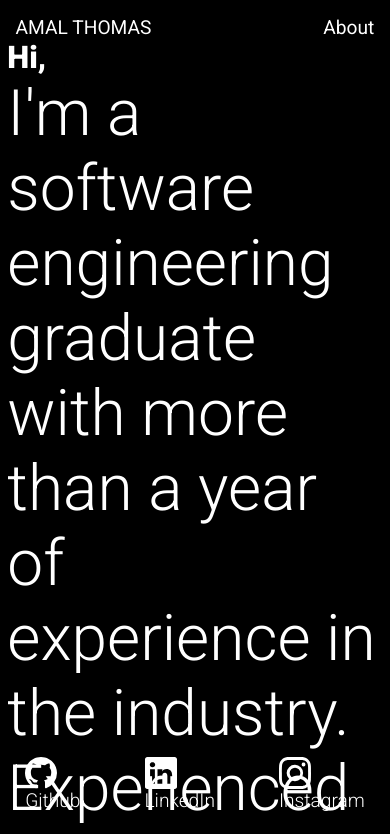
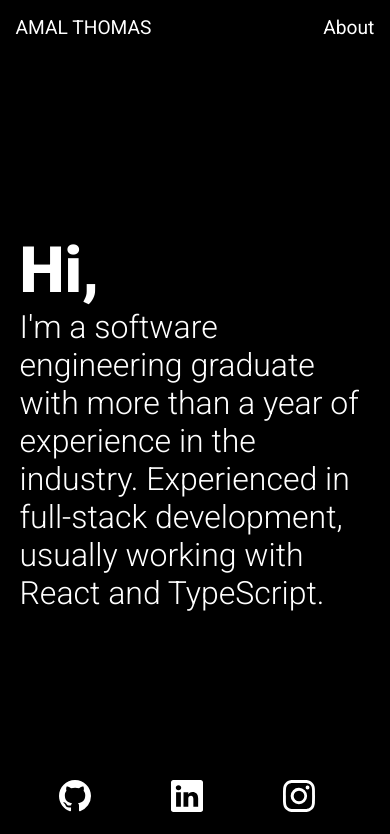
Before and after one commit to amltms/amltms.github.io, a React (Create React App) app: page /about in a window 390 px wide. Shown: the top 834 px of the page. Built offline with nearby package versions, Linux system fonts and the light colour scheme.

Commit message:
fix: mobile about page fits content

```diff
--- a/src/api/projectApi.ts
+++ b/src/api/projectApi.ts
@@ -11,7 +11,7 @@ export const projects = [
 			description: 'Shutter is a web application that allows users to view information on films and TV shows. It uses the The Movie Database API to fetch data. The application is built with React and Next.js and deployed on Vercel.',
 		},
 		url: 'https://shutteraml.vercel.app/',
-		imgs: ['shutter-home-scroll.png', 'shutter-search.png', 'shutter-overview.png', 'shutter-genre.png'],
+		imgs: ['shutter-home.png', 'shutter-search.png', 'shutter-overview.png', 'shutter-genre.png'],
 	},
 	{
 		id: 2,
--- a/src/components/Nav.tsx
+++ b/src/components/Nav.tsx
@@ -33,7 +33,7 @@ export const Nav = () => {
 
 	useEffect(() => {
 		const handleScroll = () => {
-			const show = window.scrollY > (120 * window.innerHeight) / 100;
+			const show = window.scrollY > (130 * window.innerHeight) / 100;
 			show ? setScrolled(true) : setScrolled(false);
 		};
 
--- a/src/pages/About.tsx
+++ b/src/pages/About.tsx
@@ -7,15 +7,20 @@ const Container = styled(motion.div)`
 	display: flex;
 	justify-content: center;
 	padding: 10% 15vw;
+	position: relative;
+	overflow-x: hidden;
 	height: 100vh;
 	p {
 		color: white;
+	}
+	@media screen and (max-width: 900px) {
+		padding: 0 5vw;
+		align-items: center;
 	}
 `;
 
 const Text = styled.div`
 	h1 {
-		color: white;
 		font-weight: bold;
 		font-size: 8vw;
 	}
@@ -23,12 +28,25 @@ const Text = styled.div`
 		font-size: 4rem;
 		font-weight: 300;
 	}
+	@media screen and (max-width: 900px) {
+		h1 {
+			font-size: 4rem;
+		}
+		p {
+			font-size: 2rem;
+		}
+	}
 `;
 
 const Contacts = styled.div`
 	display: flex;
 	position: absolute;
 	bottom: 0;
+	@media screen and (max-width: 900px) {
+		p {
+			display: none;
+		}
+	}
 `;
 
 export const About = () => {
--- a/src/pages/Home.tsx
+++ b/src/pages/Home.tsx
@@ -45,7 +45,7 @@ const Title = styled(Link)`
 export const Home = () => {
 	return (
 		<Container>
-			<Backdrop src="./Shutter-bg.jpg" alt="Shutter" />
+			<Backdrop src="./shutter-bg.jpg" alt="Shutter" />
 			<Content>
 				<Title to="/project/1">
 					<h1>SHUTTER</h1>
--- a/src/styles/index.css
+++ b/src/styles/index.css
@@ -18,7 +18,7 @@
 body {
 	margin: 0;
 	padding: 0;
-	overflow: scroll;
+	overflow-y: scroll;
 	overflow: overlay;
 	box-sizing: border-box;
 	background: black;
```
